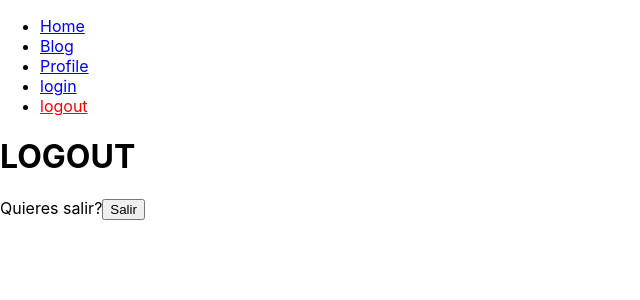
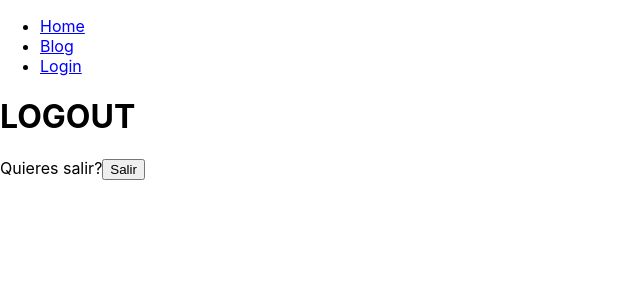
Before and after one commit to Gyuyivb/cheemsroute, a React (Create React App) app: page /#/logout in a window 1280 px wide. Shown: the top 300 px of the page, without its empty margins (0-640 px from the left). Built offline with nearby package versions, Linux system fonts and the light colour scheme.

Commit message:
minor changes

```diff
--- a/src/LogoutPage.js
+++ b/src/LogoutPage.js
@@ -3,6 +3,7 @@
 
 function LogoutPage () {
     const auth = useAuth();
+    // const auth = useContext(AuthContext)
 
     const logout = (e) => {
         e.preventDefault();
--- a/src/Menu.js
+++ b/src/Menu.js
@@ -1,12 +1,18 @@
 import React from "react";
 import { NavLink } from "react-router-dom";
+import { useAuth } from "./auth";
 
 function Menu() {
+    const auth = useAuth();
+
     return (
         <nav>
             <ul>
-                {routes.map(route => (
-                    <li key={route.to}>
+                {routes.map(route => {
+                    if(route.publicOnly && auth.user) return null;
+                    if (route.private && !auth.user) return null;
+                    return(
+                        <li key={route.to}>
                         <NavLink
                             style={({ isActive }) => ({
                                 color: isActive? 'red' : 'blue' })}
@@ -15,39 +21,9 @@
                             {route.text}
                         </NavLink>
                     </li>
-                ))}
-                {/* <li>
-                    <Link to="/">Home</Link>
-                </li>
-                <li>
-                    <Link to="/blog">Blog</Link>
-                </li>
-                <li>
-                    <Link to="/profile">Profile</Link>
-                </li> */}
+                    );
+                })}
 
-                {/* <li>
-                    <NavLink
-                        // className={({ isActive }) => ''}
-                        style={({ isActive }) => ({
-                            color: isActive? 'red' : 'blue' })}
-                        to="/"
-                    >Home</NavLink>
-                </li>
-                <li>
-                    <NavLink
-                        style={({ isActive }) => ({
-                            color: isActive? 'red' : 'blue' })}
-                        to="/blog"
-                    >Blog</NavLink>
-                </li>
-                <li>
-                    <NavLink
-                        style={({ isActive }) => ({
-                            color: isActive? 'red' : 'blue' })}
-                        to="/profile"
-                    >Profile</NavLink>
-                </li> */}
             </ul>
         </nav>
     );
@@ -56,23 +32,29 @@
 const routes = [];
 routes.push({
     to: '/',
-    text: 'Home'
+    text: 'Home',
+    private: false,
 });
 routes.push({
     to: '/blog',
-    text: 'Blog'
+    text: 'Blog',
+    private: false,
 });
 routes.push({
     to: '/profile',
-    text: 'Profile'
+    text: 'Profile',
+    private: true,
 });
 routes.push({
     to: '/login',
-    text: 'login'
+    text: 'Login',
+    private: false,
+    publicOnly: true,
 });
 routes.push({
     to: '/logout',
-    text: 'logout'
+    text: 'Logout',
+    private: true,
 });
 
 export { Menu };
```
